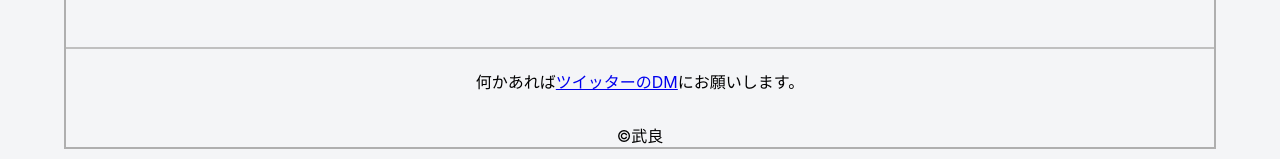
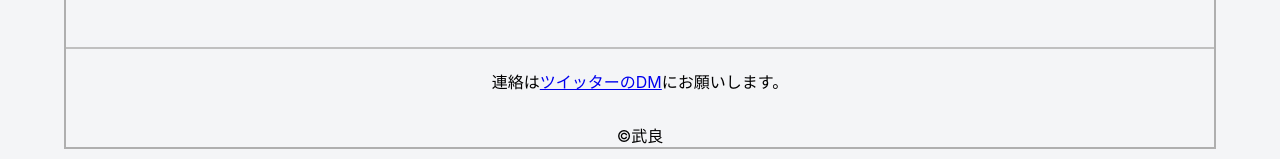
Before and after one commit to mura012/my-blog, a Next.js app: page / in a window 1280 px wide. Shown: the part 603-762 px from the top of the page. Built offline with nearby package versions, Linux system fonts and the light colour scheme.

Commit message:
💬 文章を少しだけ変更

```diff
--- a/src/components/footer/Footer.jsx
+++ b/src/components/footer/Footer.jsx
@@ -5,7 +5,7 @@ export const Footer = () => {
     <footer className={classes.footer}>
       <div className={classes.footerWrapper}>
         <p className={classes.question}>
-          何かあれば
+          連絡は
           <a
             href="https://twitter.com/most_love08"
             className={classes.twitterLink}
```
